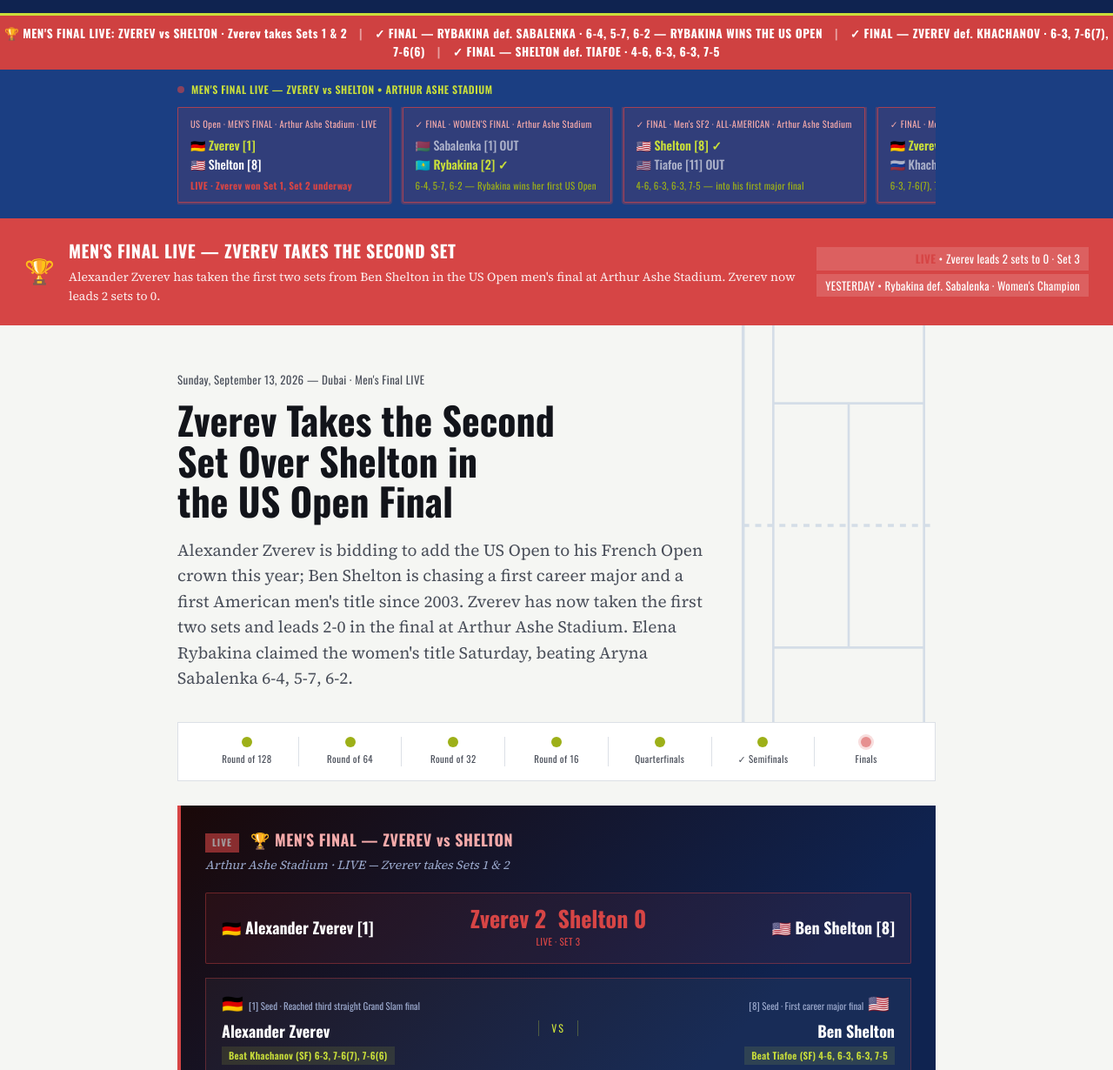
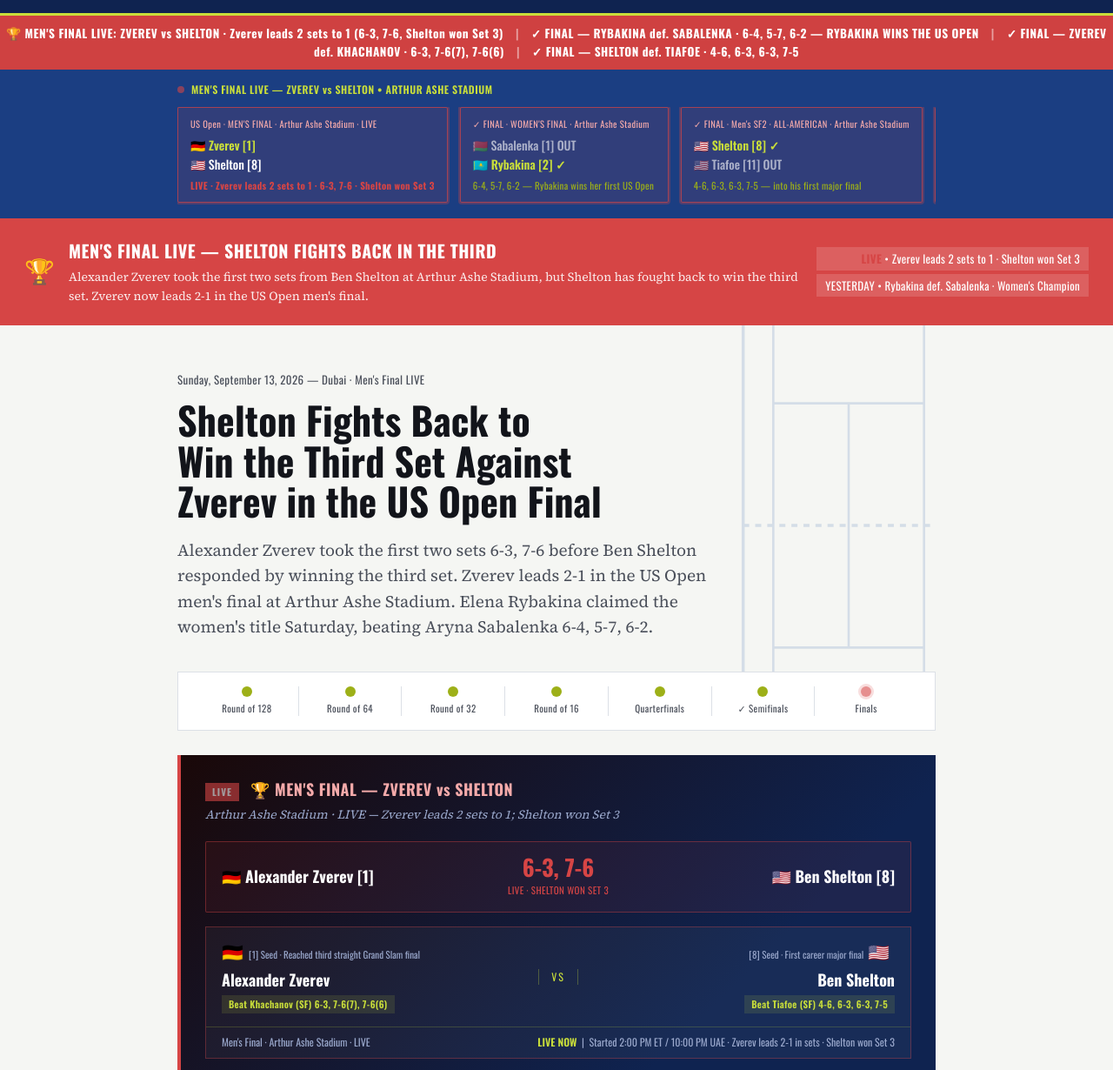
Before and after one commit to rizwansiddiqi55-sketch/us-open-2026-roadtofinals, a plain HTML site: page index.html in a window 1280 px wide. Shown: the part 65-1295 px from the top of the page at 87% size. Drawn offline with nearby package versions, Linux system fonts and the light colour scheme.

Commit message:
Add files via upload

```diff
--- a/index.html
+++ b/index.html
@@ -4,7 +4,7 @@
 <meta charset="UTF-8">
 <meta name="viewport" content="width=device-width, initial-scale=1.0">
 <title>US Open 2026 — Road to the Finals</title>
-<meta name="description" content="US Open 2026 — Men's Final LIVE: Zverev vs. Shelton at Arthur Ashe Stadium. Rybakina won the Women's title Saturday.">
+<meta name="description" content="US Open 2026 — Men's Final LIVE: Zverev leads Shelton 2-1 in sets (6-3, 7-6, Shelton wins Set 3) at Arthur Ashe Stadium. Rybakina won the Women's title Saturday.">
 <link rel="preconnect" href="https://fonts.googleapis.com">
 <link rel="preconnect" href="https://fonts.gstatic.com" crossorigin>
 <link href="https://fonts.googleapis.com/css2?family=Oswald:wght@400;500;600;700&family=Source+Serif+4:opsz,wght@8..60,400;8..60,600;8..60,700&display=swap" rel="stylesheet">
@@ -686,7 +686,7 @@
 
 <!-- MATCH DAY ALERT -->
 <div class="alert-band">
-  &#127942; MEN'S FINAL LIVE: ZVEREV vs SHELTON &middot; Zverev takes Sets 1 &amp; 2
+  &#127942; MEN'S FINAL LIVE: ZVEREV vs SHELTON &middot; Zverev leads 2 sets to 1 (6-3, 7-6, Shelton won Set 3)
   <span class="sep">&nbsp;|&nbsp;</span>
   &#10003; FINAL &mdash; RYBAKINA def. SABALENKA &middot; 6-4, 5-7, 6-2 &mdash; RYBAKINA WINS THE US OPEN
   <span class="sep">&nbsp;|&nbsp;</span>
@@ -704,7 +704,7 @@
         <div class="sb-tour">US Open &middot; MEN'S FINAL &middot; Arthur Ashe Stadium &middot; LIVE</div>
         <div class="sb-name"><span class="sb-winner">&#127465;&#127466; Zverev [1]</span></div>
         <div class="sb-name"><span>&#127482;&#127480; Shelton [8]</span></div>
-        <div class="sb-status" style="color:var(--red-live);font-weight:800;">LIVE &middot; Zverev won Set 1, Set 2 underway</div>
+        <div class="sb-status" style="color:var(--red-live);font-weight:800;">LIVE &middot; Zverev leads 2 sets to 1 &middot; 6-3, 7-6 &middot; Shelton won Set 3</div>
       </div>
       <!-- Women's Final: FINAL -->
       <div class="sb-card matchday">
@@ -767,11 +767,11 @@
 <div class="matchday-banner">
   <div class="md-icon">&#127942;</div>
   <div class="md-body">
-    <h2>MEN'S FINAL LIVE &mdash; ZVEREV TAKES THE SECOND SET</h2>
-    <p>Alexander Zverev has taken the first two sets from Ben Shelton in the US Open men's final at Arthur Ashe Stadium. Zverev now leads 2 sets to 0.</p>
+    <h2>MEN'S FINAL LIVE &mdash; SHELTON FIGHTS BACK IN THE THIRD</h2>
+    <p>Alexander Zverev took the first two sets from Ben Shelton at Arthur Ashe Stadium, but Shelton has fought back to win the third set. Zverev now leads 2-1 in the US Open men's final.</p>
   </div>
   <div class="md-times">
-    <span><strong style="color:var(--red-live);">LIVE</strong> &bull; Zverev leads 2 sets to 0 &middot; Set 3</span>
+    <span><strong style="color:var(--red-live);">LIVE</strong> &bull; Zverev leads 2 sets to 1 &middot; Shelton won Set 3</span>
     <span>YESTERDAY &bull; Rybakina def. Sabalenka &middot; Women's Champion</span>
   </div>
 </div>
@@ -790,8 +790,8 @@
       <line x1="145" y1="590" x2="155" y2="590" stroke="currentColor" stroke-width="4"/>
     </svg>
     <p class="dateline">Sunday, September 13, 2026 &mdash; Dubai &middot; Men's Final LIVE</p>
-    <h1 class="headline">Zverev Takes the Second Set Over Shelton in the US Open Final</h1>
-    <p class="dek">Alexander Zverev is bidding to add the US Open to his French Open crown this year; Ben Shelton is chasing a first career major and a first American men's title since 2003. Zverev has now taken the first two sets and leads 2-0 in the final at Arthur Ashe Stadium. Elena Rybakina claimed the women's title Saturday, beating Aryna Sabalenka 6-4, 5-7, 6-2.</p>
+    <h1 class="headline">Shelton Fights Back to Win the Third Set Against Zverev in the US Open Final</h1>
+    <p class="dek">Alexander Zverev took the first two sets 6-3, 7-6 before Ben Shelton responded by winning the third set. Zverev leads 2-1 in the US Open men's final at Arthur Ashe Stadium. Elena Rybakina claimed the women's title Saturday, beating Aryna Sabalenka 6-4, 5-7, 6-2.</p>
   </section>
 
   <div class="stage-bar" aria-label="Tournament progress">
@@ -807,10 +807,10 @@
   <!-- MEN'S FINAL: LIVE -->
   <div class="sf-preview-panel live-panel">
     <h2><span class="live-badge">LIVE</span> &#127942; MEN'S FINAL &mdash; ZVEREV vs SHELTON</h2>
-    <p class="panel-sub">Arthur Ashe Stadium &middot; LIVE &mdash; Zverev takes Sets 1 &amp; 2</p>
-    <div class="live-score-strip" style="background:rgba(214,69,69,0.08);border-color:rgba(214,69,69,0.4);" aria-label="Live: Alexander Zverev vs Ben Shelton, Zverev won Sets 1 &amp; 2, Set 3 underway">
+    <p class="panel-sub">Arthur Ashe Stadium &middot; LIVE &mdash; Zverev leads 2 sets to 1; Shelton won Set 3</p>
+    <div class="live-score-strip" style="background:rgba(214,69,69,0.08);border-color:rgba(214,69,69,0.4);" aria-label="Live: Alexander Zverev vs Ben Shelton, Zverev leads 2 sets to 1; Shelton won Set 3">
       <div class="live-score-player">🇩🇪 Alexander Zverev [1]</div>
-      <div class="live-score-sets"><div class="live-score-main" style="color:var(--red-live);">Zverev 2&nbsp;&nbsp;Shelton 0</div><div class="live-score-caption" style="color:var(--red-live);">LIVE · SET 3</div></div>
+      <div class="live-score-sets"><div class="live-score-main" style="color:var(--red-live);">6-3, 7-6</div><div class="live-score-caption" style="color:var(--red-live);">LIVE · SHELTON WON SET 3</div></div>
       <div class="live-score-player right">🇺🇸 Ben Shelton [8]</div>
     </div>
     <div class="sf-matchup-row" style="border-color:rgba(214,69,69,0.35);">
@@ -827,7 +827,7 @@
       </div>
       <div class="sf-meta">
         <span>Men's Final &middot; Arthur Ashe Stadium &middot; LIVE</span>
-        <span><span class="uae">LIVE NOW</span> &nbsp;|&nbsp; Started 2:00 PM ET / 10:00 PM UAE &middot; Zverev took Sets 1 &amp; 2, Set 3 underway</span>
+        <span><span class="uae">LIVE NOW</span> &nbsp;|&nbsp; Started 2:00 PM ET / 10:00 PM UAE &middot; Zverev leads 2-1 in sets &middot; Shelton won Set 3</span>
       </div>
     </div>
     <div style="margin-top:16px;padding:14px 16px;background:rgba(255,255,255,0.06);border-left:3px solid var(--ball);font-size:13px;line-height:1.6;color:#D8DFF2;">
@@ -1119,7 +1119,7 @@
         <h4>Men's Singles &mdash; FINAL LIVE</h4>
         <div class="sf-item"><span class="sf-tag" style="background:var(--green-result);color:#fff;">FINAL SF1</span><span>Zverev [1] def. Khachanov &mdash; 6-3, 7-6(7), 7-6(6)</span></div>
         <div class="sf-item"><span class="sf-tag" style="background:var(--green-result);color:#fff;">FINAL SF2</span><span>Shelton [8] def. Tiafoe [11] &mdash; 4-6, 6-3, 6-3, 7-5 &middot; Arthur Ashe Stadium</span></div>
-        <div class="sf-item"><span class="sf-tag" style="background:var(--red-live);color:#fff;">LIVE</span><span>Zverev [1] vs. Shelton [8] &mdash; Zverev leads 1 set to 0, Set 2 underway (New York)</span></div>
+        <div class="sf-item"><span class="sf-tag" style="background:var(--red-live);color:#fff;">LIVE</span><span>Zverev [1] vs. Shelton [8] &mdash; Zverev leads 2 sets to 0 (6-3, 7-6), Set 3 underway (New York)</span></div>
       </div>
     </div>
   </section>
@@ -1134,7 +1134,7 @@
         <tr class="done-row"><td>Fri, Sep 11 &middot; 11:00 PM</td><td>Fri 3:00 PM</td><td>&#10003; Men's SF1: Zverev [1] def. Khachanov &mdash; 6-3, 7-6(7), 7-6(6)</td></tr>
         <tr class="done-row"><td>Sat, Sep 12 &middot; 3:00 AM</td><td>Fri 7:00 PM</td><td>&#10003; Men's SF2 ALL-AMERICAN: Shelton [8] def. Tiafoe [11] &mdash; 4-6, 6-3, 6-3, 7-5</td></tr>
         <tr class="done-row"><td>Sun, Sep 13 &middot; 12:00 AM</td><td>Sat 4:00 PM</td><td>&#10003; Women's Final: Rybakina [2] def. Sabalenka [1] &mdash; 6-4, 5-7, 6-2</td></tr>
-        <tr class="live-row"><td>Sun, Sep 13 &middot; 10:00 PM</td><td>Sun 2:00 PM</td><td>&#128308; Men's Final LIVE: Zverev [1] leads Shelton [8] 1 set to 0</td></tr>
+        <tr class="live-row"><td>Sun, Sep 13 &middot; 10:00 PM</td><td>Sun 2:00 PM</td><td>&#128308; Men's Final LIVE: Zverev [1] leads Shelton [8] 2 sets to 0 (6-3, 7-6)</td></tr>
       </tbody>
     </table>
     <p style="font-size:12.5px; color:var(--ink-soft); margin-top:12px; font-style:italic; font-family:'Source Serif 4',serif;">UAE = Gulf Standard Time (UTC+4). Night sessions start 7:00 PM ET = 3:00 AM UAE. All times subject to official order of play.</p>
@@ -1174,8 +1174,8 @@
 
 <footer>
   <div class="wrap">
-    <p class="byline">US Open 2026 &mdash; Road to the Finals &middot; Women's Final Live</p>
-    <p>Updated: Sunday, 13 September 2026 &middot; LIVE: Zverev [1] leads Shelton [8] one set to none, Set 2 underway. Rybakina [2] def. Sabalenka [1] 6-4, 5-7, 6-2 to win the women's title Saturday.</p>
+    <p class="byline">US Open 2026 &mdash; Road to the Finals &middot; Men's Final Live</p>
+    <p>Updated: Sunday, 13 September 2026 &middot; LIVE: Zverev [1] leads Shelton [8] two sets to none (6-3, 7-6), Set 3 underway. Rybakina [2] def. Sabalenka [1] 6-4, 5-7, 6-2 to win the women's title Saturday.</p>
     <p>&copy; 2026 Rizwan Siddiqi. All rights reserved.</p>
     <p>This page is an independent fan recap and is not affiliated with, endorsed by, or sponsored by the USTA or the US Open.</p>
   </div>
@@ -1187,7 +1187,7 @@
   // Women's semifinals final: Sabalenka def. Pegula 7-5, 6-2; Rybakina def. Gauff 3-6, 6-4, 6-4.
   // Men's semifinals final: Zverev def. Khachanov 6-3, 7-6(7), 7-6(6); Shelton def. Tiafoe 4-6, 6-3, 6-3, 7-5.
   // Women's final result: Rybakina def. Sabalenka 6-4, 5-7, 6-2 to win the 2026 US Open (her 3rd career major).
-  // Men's final: Zverev [1] vs. Shelton [8] is LIVE — Zverev won Set 1, Set 2 underway as of last update; check for the latest score.
+  // Men's final: Zverev [1] vs. Shelton [8] is LIVE — Zverev leads 6-3, 7-6 (two sets to none), Set 3 underway as of last update; check for the latest score.
 </script>
 
 </body>
```
